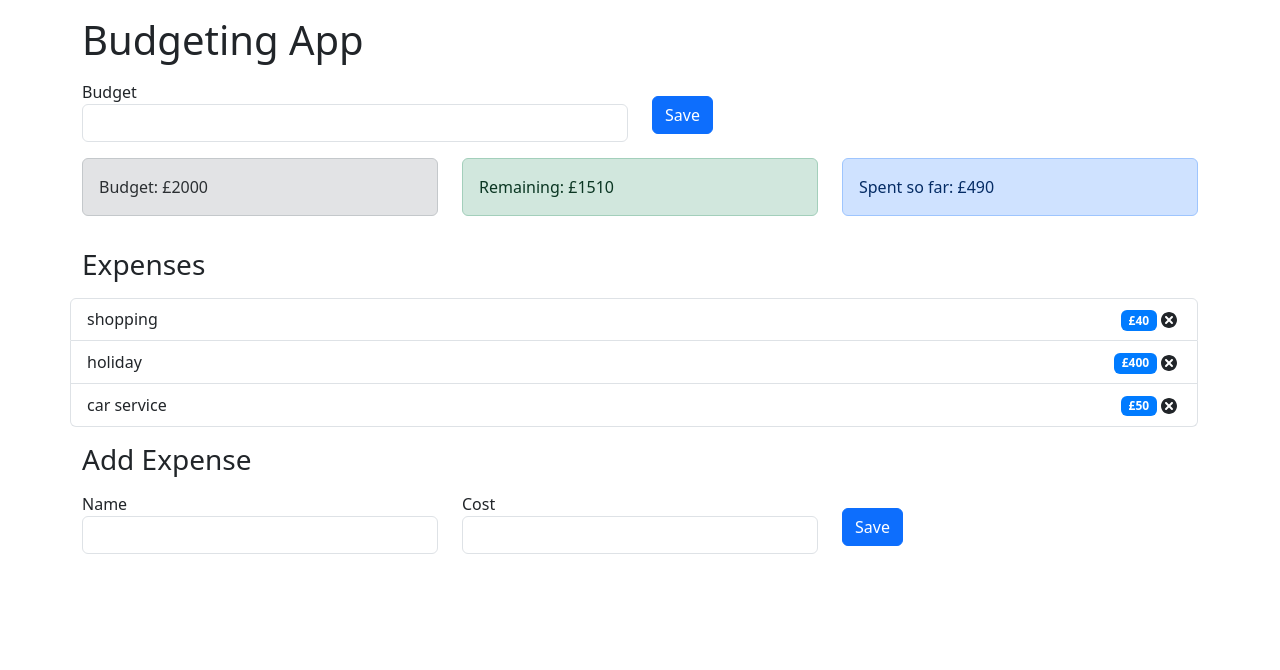
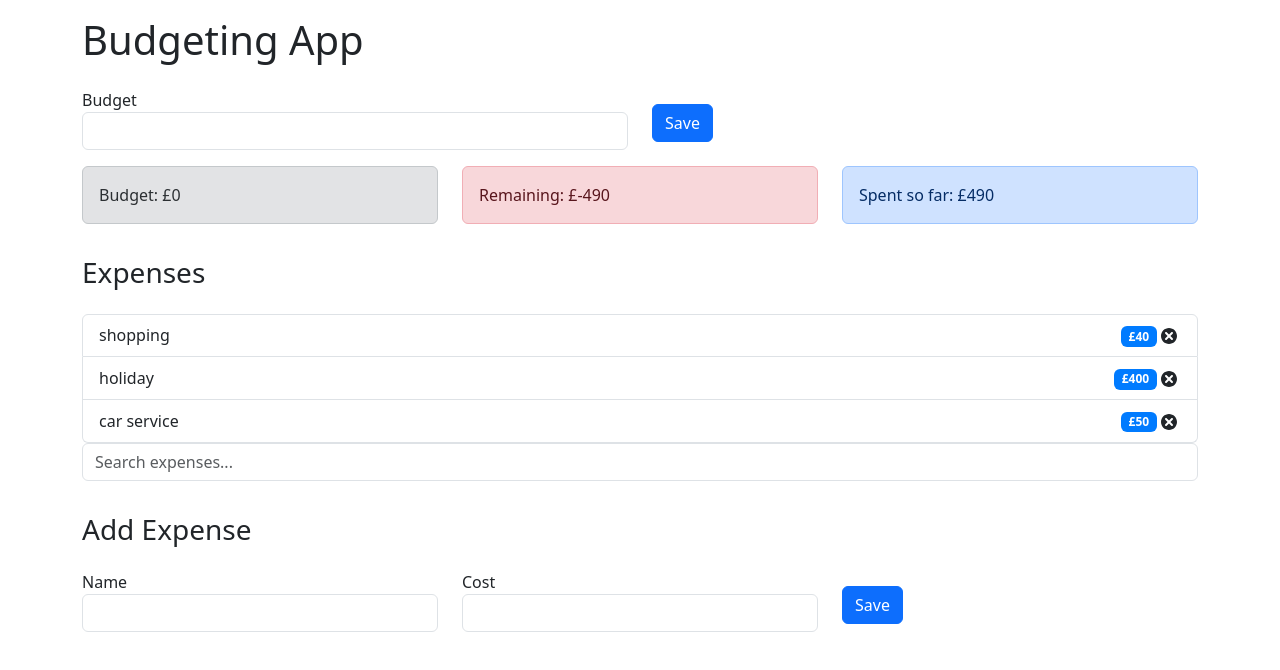
Before and after one commit to Noblenog/budgeting-app, a React (Create React App) app: page / in a window 1280 px wide. Shown: the top 670 px of the page. Built offline with nearby package versions, Linux system fonts and the light colour scheme.

Commit message:
rearranged web page

```diff
--- a/src/App.js
+++ b/src/App.js
@@ -11,7 +11,7 @@ import {AppProvider} from './context/AppContext';
 const App = () => {
   return (
     <AppProvider>
-    <div className="container">
+    <div className="container d-flex justify-content-center flex-column">
       <h1 className="mt-3">Budgeting App</h1>
       <div className="row mt-3">
         <AddBudget />
--- a/src/components/ExpenseList.js
+++ b/src/components/ExpenseList.js
@@ -1,17 +1,39 @@
-import React, {useContext} from 'react';
+import React, {useContext, useState} from 'react';
 import ExpenseItem from './ExpenseItem';
 import {AppContext} from '../context/AppContext';
 
 
 const ExpenseList = () => {
     const { expenses } = useContext(AppContext);
+    const [searchTerm, setSearchTerm] = useState(''); // State to store the search term
+
+    const filteredExpenses = expenses.filter((expense) =>
+        expense.name.toLowerCase().includes(searchTerm.toLowerCase())
+    );
 
     return (
-        <ul className="list-group">
-            {expenses.map((expense) => (
-                <ExpenseItem key={expense.id} id={expense.id} name={expense.name} cost={expense.cost} />
-            ))}
-        </ul>
+        <div>
+            {/* Expense List */}
+            <ul className="list-group">
+                {filteredExpenses.map((expense) => (
+                    <ExpenseItem
+                        key={expense.id}
+                        id={expense.id}
+                        name={expense.name}
+                        cost={expense.cost}
+                    />
+                ))}
+            </ul>
+
+            {/* Search Bar */}
+            <input
+                type="text"
+                className="form-control mb-3"
+                placeholder="Search expenses..."
+                value={searchTerm}
+                onChange={(event) => setSearchTerm(event.target.value)}
+            />
+        </div>
     );
 };
 
--- a/src/context/AppContext.js
+++ b/src/context/AppContext.js
@@ -32,7 +32,7 @@ const AppReducer = (state, action) => {
 
 
 const initialState = {
-    budget: 2000,
+    budget: 0,
     expenses: [
         { id: 12, name: 'shopping', cost: 40 },
         { id: 13, name: 'holiday', cost: 400 },
```
